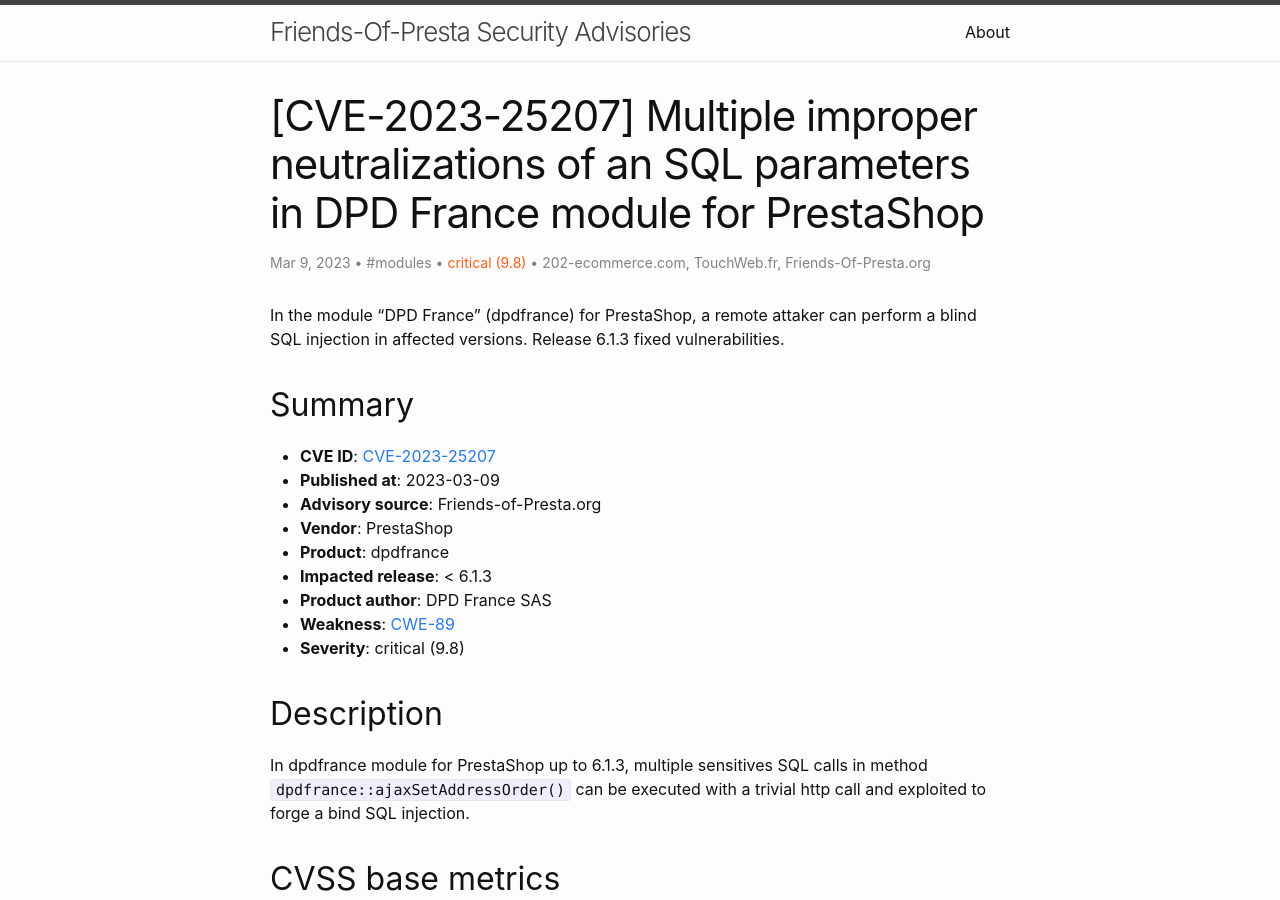
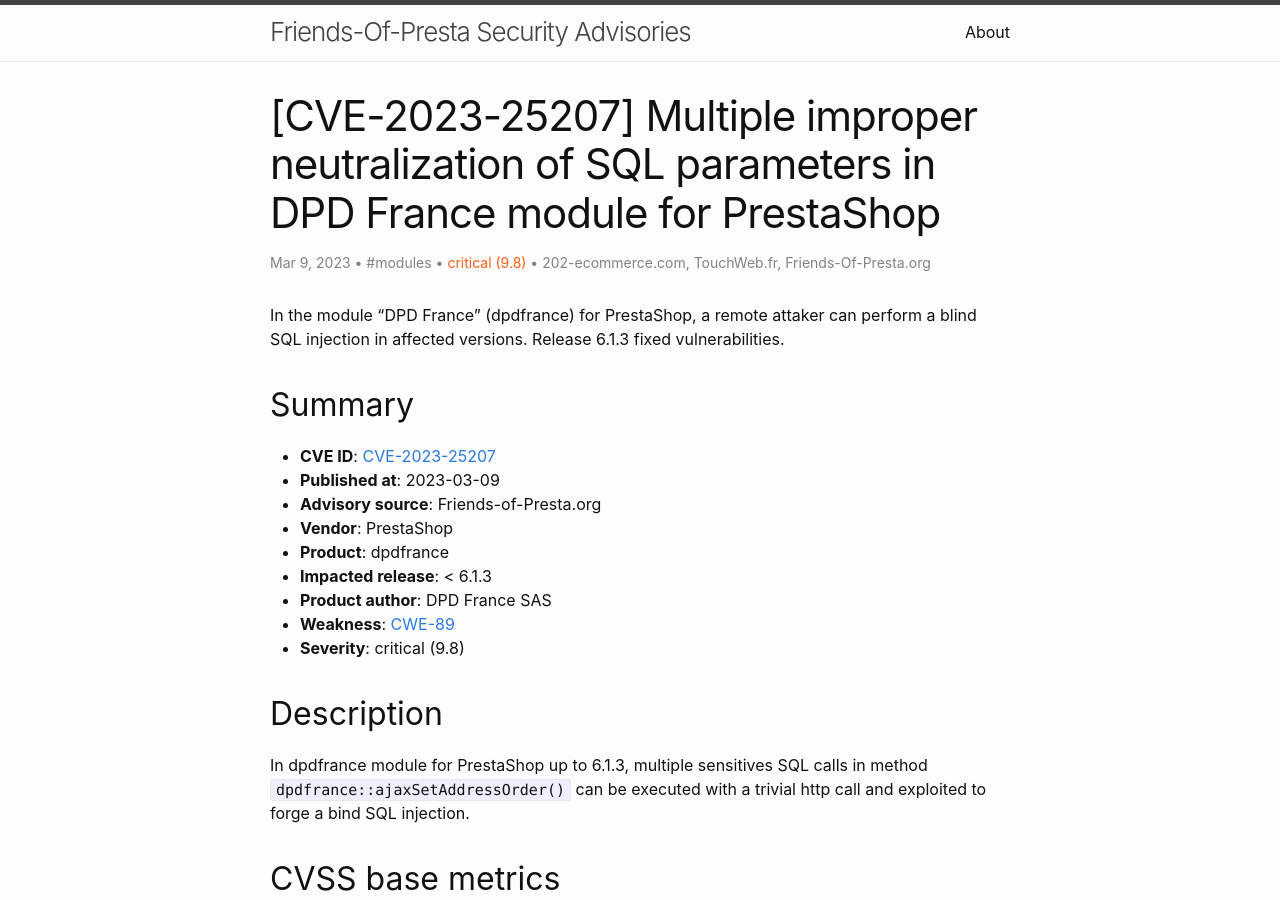
Before and after one commit to friends-of-presta/security-advisories, a Jekyll site: the page built from _posts/2023-03-09-dpdfrance.md, in a window 1280 px wide and 900 px high. Built offline with Jekyll 4.4.1, drawn with Linux system fonts in a browser that asks for light colours.

Commit message:
Update 2023-03-09-dpdfrance.md

```diff
--- a/_posts/2023-03-09-dpdfrance.md
+++ b/_posts/2023-03-09-dpdfrance.md
@@ -1,6 +1,6 @@
 ---
 layout: post
-title: "[CVE-2023-25207] Multiple improper neutralizations of an SQL parameters in DPD France module for PrestaShop"
+title: "[CVE-2023-25207] Multiple improper neutralization of SQL parameters in DPD France module for PrestaShop"
 categories: modules
 author:
 - 202-ecommerce.com
```
